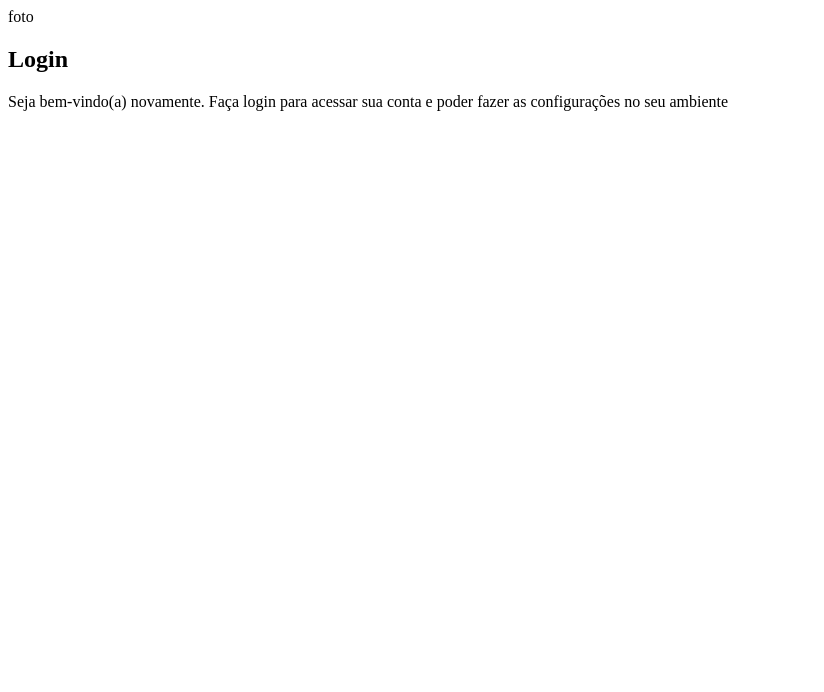
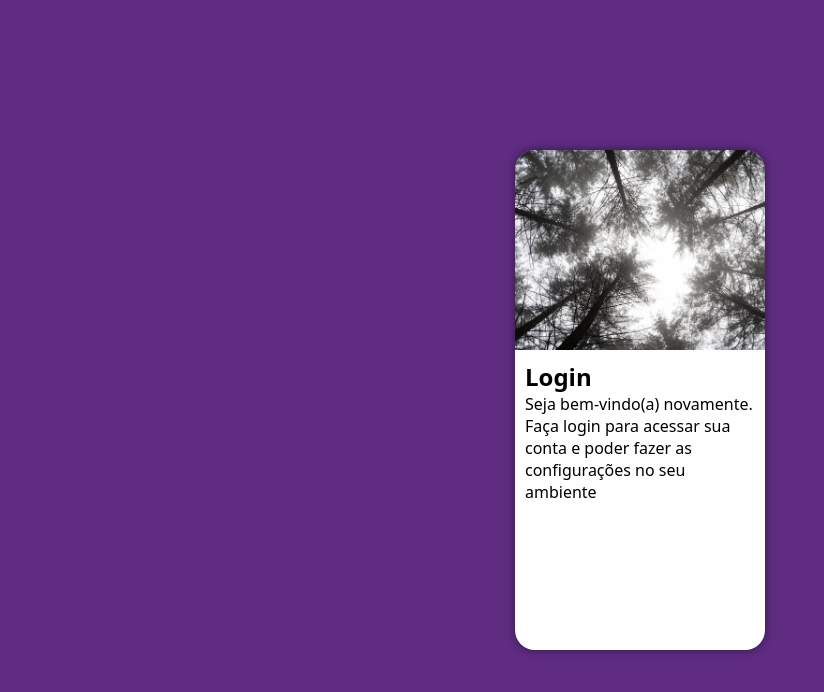
Before and after one commit to MoisesUilian/projeto-login, a plain HTML site: page index.html in a window 1280 px wide. Shown: the whole page, without its empty margins (0-824 px from the left). Drawn offline with Linux system fonts and the light colour scheme.

Commit message:
projeto-login atualizado

```diff
--- a/estilos/style.css
+++ b/estilos/style.css
@@ -5,3 +5,48 @@
     Verde: #49a09d
     Lilas: #5f2c82
 */
+
+* {
+    font-family: system-ui, -apple-system, BlinkMacSystemFont, 'Segoe UI', Roboto, Oxygen, Ubuntu, Cantarell, 'Open Sans', 'Helvetica Neue', sans-serif;
+    padding: 0;
+    margin: 0;
+    box-sizing: border-box;
+}
+
+body, html {
+    background-color: #5f2c82;
+    height: 100vh;
+    width: 100vw;
+}
+
+main {
+    position: relative;
+    height: 100vh;
+    width: 100vw;
+}
+
+section#login {
+    position: absolute;
+    top: 50%;
+    left: 50%;
+    transform: translate(-50%, -50%);
+    background-color: white;
+    width: 250px;
+    height: 500px;
+    border-radius: 20px;
+    overflow: hidden;
+    box-shadow: 0px 0px 10px rgba(0, 0, 0, 0.5);
+}
+
+section#login > div#imagem {
+    display: block;
+    background: #5f2c82 url(../imagens/fundo.jpg) no-repeat;
+    background-size: cover;
+    /* background-position: left bottom; */
+    height: 200px;
+}
+
+section#login > div#formulario {
+    display: block;
+    padding: 10px;
+}
--- a/index.html
+++ b/index.html
@@ -10,7 +10,7 @@
     <main>
         <section id="login">
             <div id="imagem">
-                foto
+
             </div>
             <div id="formulario">
                 <h1>Login</h1>
```
